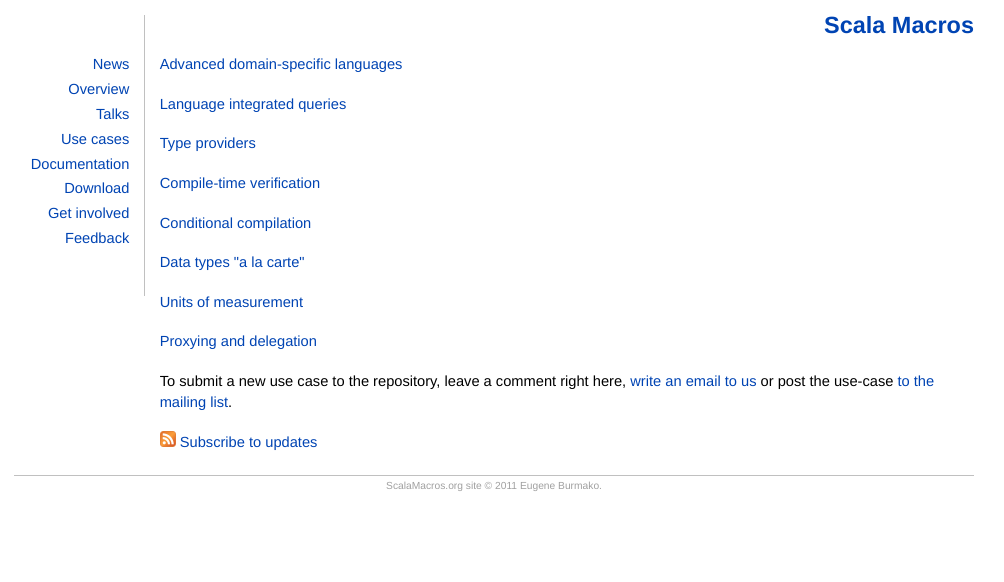
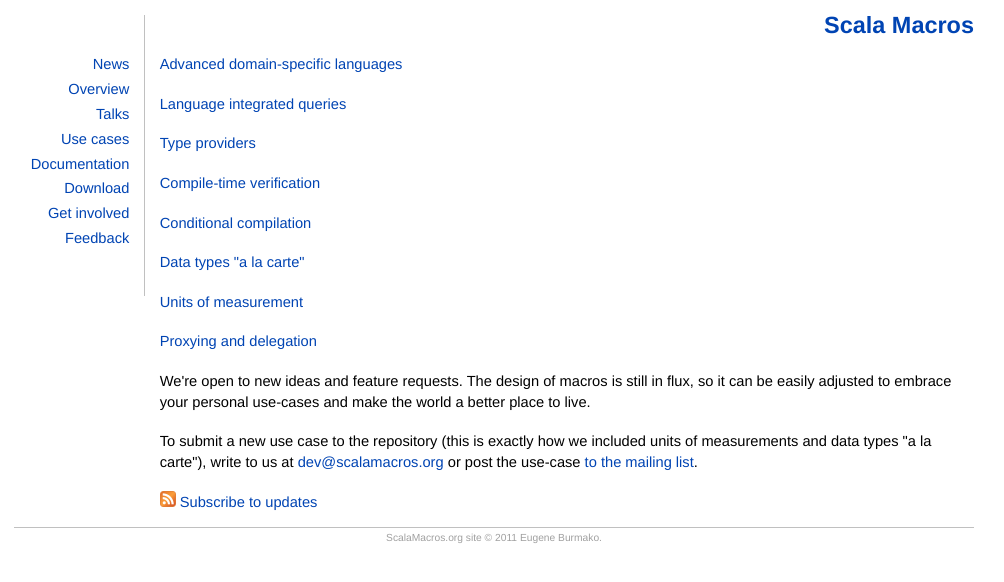
Before and after one commit to scalamacros/scalamacros.github.com, a Jekyll site: the page built from usecases/index.html, in a window 1280 px wide. Shown: the top 582 px of the page, without its empty margins (146-1150 px from the left). Built offline with Jekyll 4.4.1, drawn with Linux system fonts in a browser that asks for light colours; comment, search, counter and statistics services are not loaded.

Commit message:
disabled disqus comments

```diff
--- a/_layouts/default.html
+++ b/_layouts/default.html
@@ -68,7 +68,7 @@
       </div>
       <div id="content">
         {{ content }}
-      </div>
+
         <div id="social">
           {% if page.plusone %}
             <div class="google-plus" align="right"><g:plusone size="medium"></g:plusone></div>
@@ -76,6 +76,8 @@
           {% endif %}
 
           {% if page.comments %}
+            <!-- disabled until I find a solution I like -->
+            <!--
             <div id="disqus_thread"></div>
             <script type="text/javascript">
               var disqus_shortname = "scalamacros";
@@ -89,7 +91,9 @@
                 (document.getElementsByTagName("head")[0] || document.getElementsByTagName("body")[0]).appendChild(dsq);
               })();
             </script>
+            -->
         {% endif %}
+      </div>
       </div>
       <div id="footer">
         ScalaMacros.org site &copy; 2011 <a href="http://xeno.by">Eugene Burmako</a>.
--- a/feedback.html
+++ b/feedback.html
@@ -13,9 +13,8 @@
 
 <p>There are several options of submitting feedback:
 <ul>
-  <li>Comment right here</li>
+  <li>Comment on our Scala improvement proposals: <a href="/sips/macros.html">Macros</a> and <a href="/sips/quasiquotations.html">Quasiquotations</a>.
   <li>Submit your idea to the <a href="/usecases.html">Use cases</a> repository
   <li>Write an email directly to us: <a href="mailto:dev@scalamacros.org">dev@scalamacros.org</a></li>
   <li>Post your question or suggestion to the mailing list: <a href="http://groups.google.com/group/scalamacros">http://groups.google.com/group/scalamacros</a></li>
-  <li>Comment on our Scala improvement proposals: <a href="/sips/macros.html">Macros</a> and <a href="/sips/quasiquotations.html">Quasiquotations</a>.
 </ul></p>
--- a/getinvolved.html
+++ b/getinvolved.html
@@ -136,4 +136,4 @@
 
 <p>Now you're all set and can hack Kepler! To find out what can be useful for the project,
 take a look at the <a href="/documentation.html">documentation</a> and
-comment here or write to us at <a href="mailto:dev@scalamacros.org">dev@scalamacros.org</a>.</p>
+write to us at <a href="mailto:dev@scalamacros.org">dev@scalamacros.org</a>.</p>
--- a/media/css/default.css
+++ b/media/css/default.css
@@ -93,16 +93,14 @@
   float: left;
   width: 800px;
   padding-left: 1em;
-  padding-bottom: 1em;
+  padding-bottom: 0.5em;
   text-align: left;
 }
 
 #social {
   float: right;
   width: 800px;
-  padding-right: 0em;
-  padding-bottom: 0.5em;
-  clear: both;
+  padding-top: 0.5em;
 }
 
 #footer {
--- a/usecases/index.html
+++ b/usecases/index.html
@@ -13,7 +13,11 @@
   {% endif %}
 {% endfor %}
 
-<p>To submit a new use case to the repository, leave a comment right here, <a href="mailto:dev@scalamacros.org">write an email to us</a> or
+<p>We're open to new ideas and feature requests. The design of macros is still in flux, so it can be easily
+adjusted to embrace your personal use-cases and make the world a better place to live.</p>
+
+<p>To submit a new use case to the repository (this is exactly how we included units of measurements
+and data types "a la carte"), write to us at <a href="mailto:dev@scalamacros.org">dev@scalamacros.org</a> or
 post the use-case <a href="http://groups.google.com/group/scalamacros">to the mailing list</a>.</p>
 
 <p>
```
Lines whose indentation alone changed are shown as unchanged.
